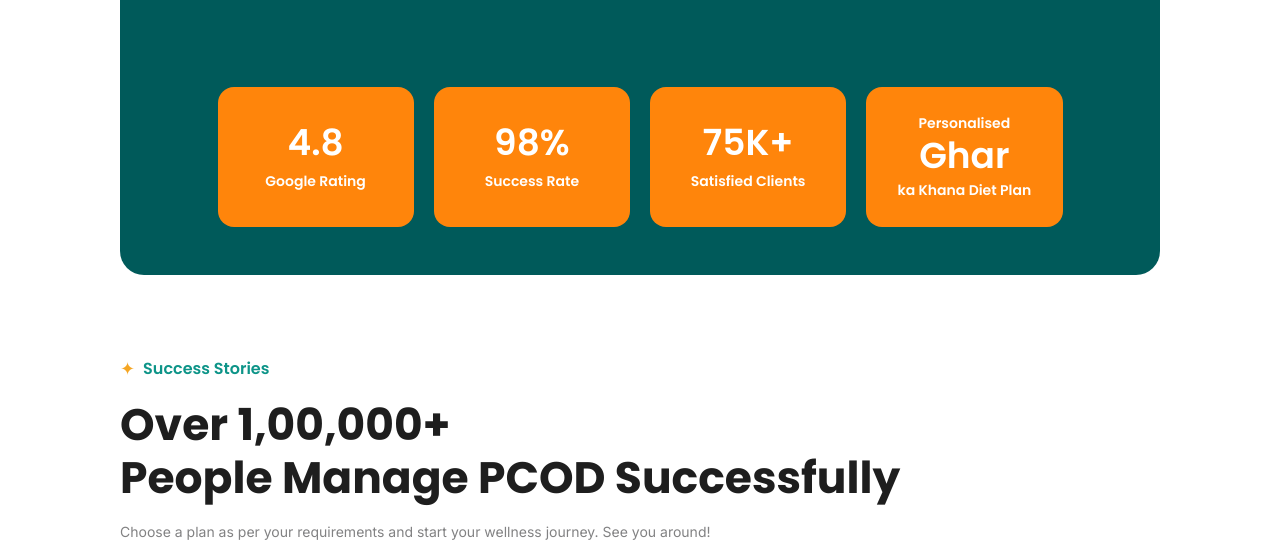
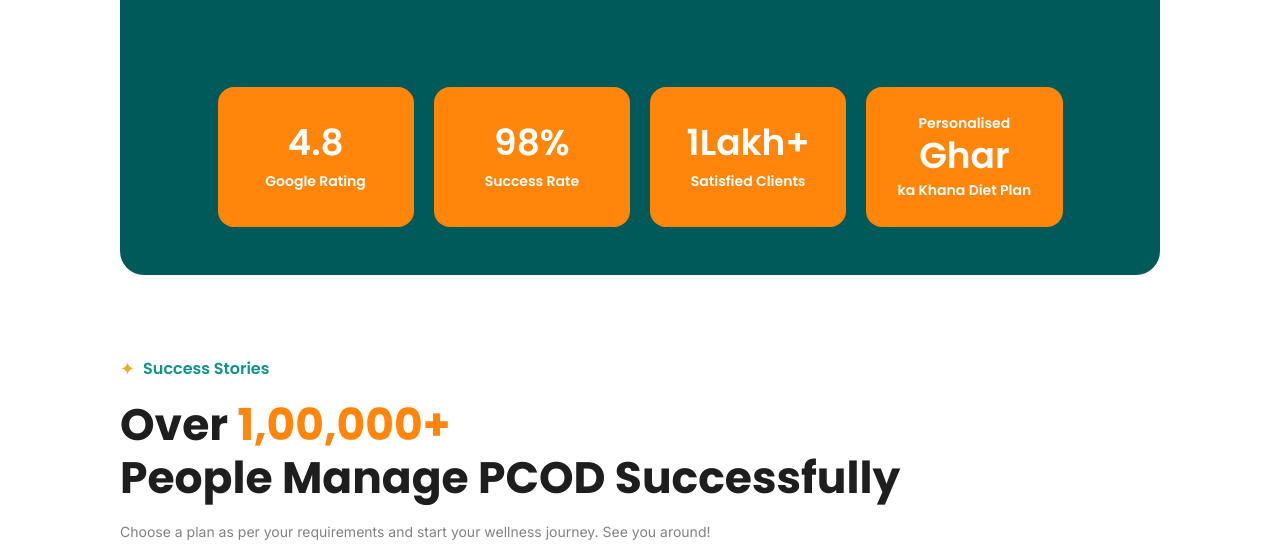
Before and after one commit to TechMW26/dtps-website-opt, a Next.js app: page /pcod in a window 1280 px wide. Shown: the part 6840-7395 px from the top of the page. Built offline with nearby package versions, Linux system fonts and the light colour scheme; no server answers.

Commit message:
feat: update PCODPage heading and ExpertGuidanceSection client count format, add critters package

```diff
--- a/app/pcod/page.tsx
+++ b/app/pcod/page.tsx
@@ -490,7 +490,9 @@ export default function PCODPage() {
               </div>
 
               <h2 className="text-[#1E1E1E] md:text-start text-center text-[28px] md:text-[44px] font-bold leading-[1.2] mt-2">
-                Over 1,00,000+<br />People Manage PCOD Successfully
+             Over <span className="text-[#FF850B] " >1,00,000+</span>
+              <br />
+                People Manage PCOD Successfully
               </h2>
               <p className="text-[#828283] md:text-start text-center text-[12px] md:text-[14px] mt-2" style={{ fontFamily: 'Inter, sans-serif' }}>
                 Choose a plan as per your requirements and start your wellness journey. See you around!
--- a/components/ExpertGuidanceSection.tsx
+++ b/components/ExpertGuidanceSection.tsx
@@ -170,7 +170,7 @@ export default function ExpertGuidanceSection({ variant = 'teal' }: { variant?:
       setCounters({
         rating: Math.round(48 * progress) / 10,
         success: Math.round(98 * progress),
-        clients: Math.round(75 * progress),
+        clients: Math.round(1 * progress),
       });
 
       if (step >= steps) clearInterval(timer);
@@ -359,7 +359,7 @@ export default function ExpertGuidanceSection({ variant = 'teal' }: { variant?:
           <div className="mx-auto grid max-w-[845px] grid-cols-2 lg:grid-cols-4 gap-4 md:gap-5">
             <CounterBox value={counters.rating.toFixed(1)} label="Google Rating" />
             <CounterBox value={`${counters.success}%`} label="Success Rate" />
-            <CounterBox value={`${counters.clients}K+`} label="Satisfied Clients" />
+            <CounterBox value={`${counters.clients}Lakh+`} label="Satisfied Clients" />
             <CounterBox value="" label="" stacked />
           </div>
         </div>
--- a/next.config.js
+++ b/next.config.js
@@ -61,7 +61,7 @@ const nextConfig = {
     loader: 'custom',
     loaderFile: './lib/image-loader.js',
     formats: ['image/avif', 'image/webp'],
-    qualities: [85, 90],
+    qualities: [ 90],
     minimumCacheTTL: 0,
     deviceSizes: [640, 750, 828, 1080, 1200, 1920],
     imageSizes: [16, 32, 48, 64, 96, 128, 256],
--- a/package.json
+++ b/package.json
@@ -23,6 +23,7 @@
     "bcryptjs": "^3.0.3",
     "class-variance-authority": "^0.7.1",
     "clsx": "^2.1.1",
+    "critters": "^0.0.23",
     "d3-geo": "^3.1.1",
     "imagekit": "^6.0.0",
     "isomorphic-dompurify": "^3.9.0",
```
Also changed, not shown: 1 other file (tests, documents, lock files or other folders).
